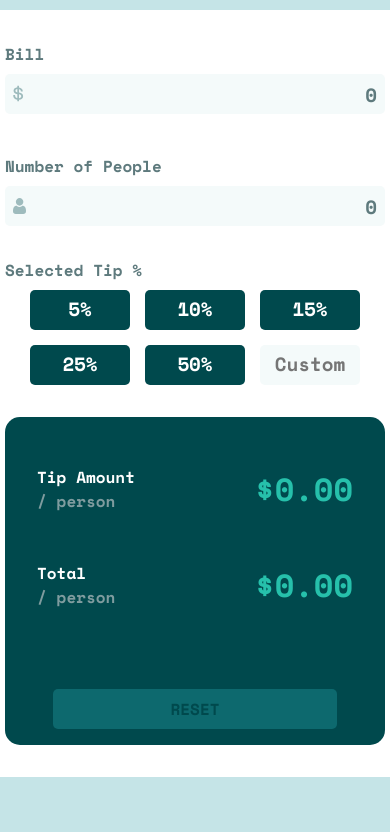
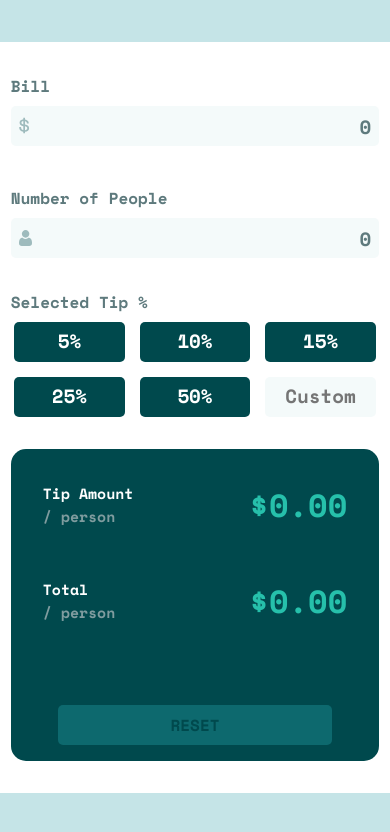
Before and after one commit to semajame/tip-calculator-frontendmentor, a plain HTML site: page index.html in a window 390 px wide. Shown: the part 104-936 px from the top of the page. Drawn offline with nearby package versions, Linux system fonts and the light colour scheme.

Commit message:
Update style.css

```diff
--- a/styles/style.css
+++ b/styles/style.css
@@ -3,9 +3,8 @@ body {
   min-height: 100vh;
   font-family: "Space Mono", monospace;
   font-weight: 700;
-  display: flex;
-  justify-content: center;
-  align-items: center;
+  display: grid;
+  place-items: center;
   background-color: hsl(185, 41%, 84%);
 }
 
@@ -59,7 +58,7 @@ main .container .left-content .bill-content .bill-input:focus {
 main .container .left-content .tip-content .buttons {
   margin-top: 0.5rem;
   display: grid;
-  grid-template-columns: repeat(3, 100px);
+  grid-template-columns: repeat(3, 30%);
   grid-template-rows: repeat(2, 40px);
   grid-gap: 15px;
 }
@@ -122,9 +121,8 @@ main .container .left-content .number-people-content .number-input::placeholder
 }
 main .container .right-content {
   background: hsl(183, 100%, 15%);
-  padding: 3rem 2rem 1rem 2rem;
+  padding: 2rem 2rem 1rem 2rem;
   border-radius: 15px;
-  width: 380px;
 }
 main .container .right-content .right-content-container .tip-amount, main .container .right-content .right-content-container .total {
   display: flex;
@@ -138,12 +136,8 @@ main .container .right-content .right-content-container .tip-amount .person, mai
   color: hsl(184, 14%, 56%);
 }
 main .container .right-content .right-content-container .tip-amount #tip, main .container .right-content .right-content-container .total #tip, main .container .right-content .right-content-container .tip-amount #total, main .container .right-content .right-content-container .total #total {
-  background-color: transparent;
-  border: none;
-  outline: none;
   text-align: right;
   font-size: 2rem;
-  width: 200px;
   color: hsl(172, 67%, 45%);
 }
 main .container .right-content .right-content-container .tip-amount #tip::-moz-placeholder, main .container .right-content .right-content-container .total #tip::-moz-placeholder, main .container .right-content .right-content-container .tip-amount #total::-moz-placeholder, main .container .right-content .right-content-container .total #total::-moz-placeholder {
@@ -173,7 +167,13 @@ main .container .right-content .right-content-container .reset-container .reset:
   background-color: hsl(172, 67%, 45%);
 }
 
-@media screen and (max-width: 1000px) {
+@media screen and (max-width: 500px) {
+  body {
+    display: block;
+  }
+  main {
+    margin: 2rem 1rem;
+  }
   main .container {
     flex-direction: column;
     gap: 2rem;
@@ -181,4 +181,7 @@ main .container .right-content .right-content-container .reset-container .reset:
   main .left-content .tip-content .buttons {
     justify-content: center;
   }
+  main .right-content span {
+    font-size: 0.925rem;
+  }
 }/*# sourceMappingURL=style.css.map */
```
